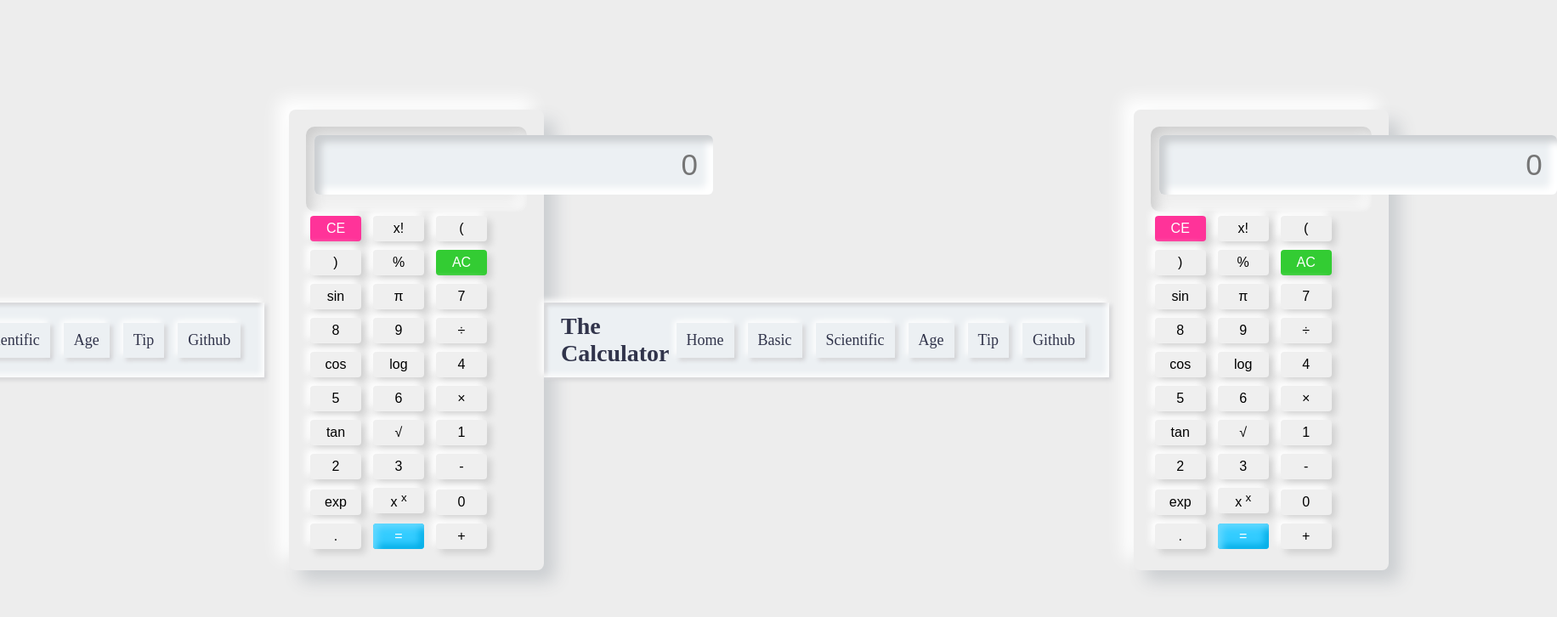
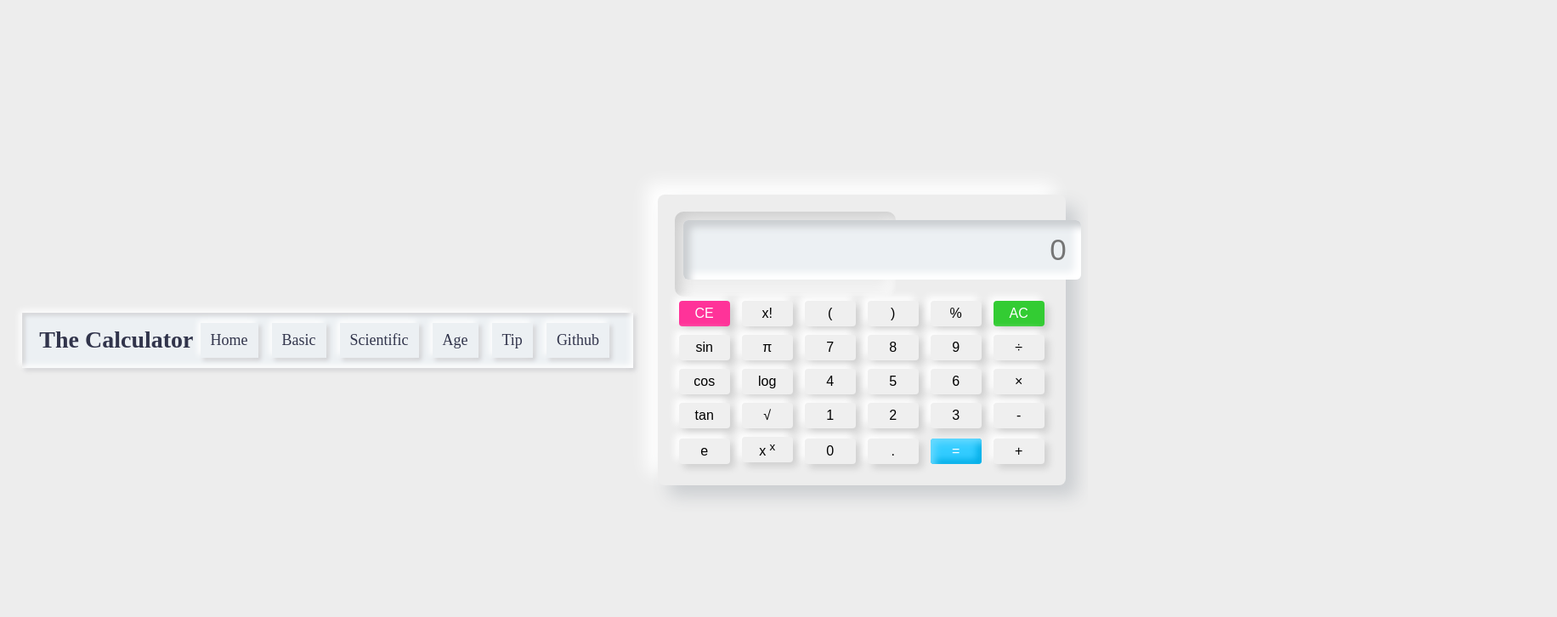
Before and after one commit to naemazam/The-Calculator, a plain HTML site: page sin.html in a window 1280 px wide. Shown: the whole page at 85% size, 1832 px wide, since content can reach past the window. Drawn offline with Linux system fonts and the light colour scheme.

Commit message:
Add files via upload

```diff
--- a/sin.html
+++ b/sin.html
@@ -72,7 +72,7 @@
                 </div>
 
                 <div class="row">
-                    <button onclick="e()">exp</button>
+                    <button onclick="e()">e</button>
                     <button onclick="pow()">x <sup>x</sup> </button>
                     <button class="btn">0</button>
                     <button class="btn">.</button>
@@ -84,89 +84,3 @@
   <script src="app.js"></script>
 </body>
 </html>
-<!DOCTYPE html>
-<html lang="en">
-<head>
-    <meta charset="UTF-8">
-    <meta name="viewport" content="width=device-width, initial-scale=1.0">
-    <title>The Calculator </title>
-    <link rel="stylesheet" href="sin.css">
-    <link rel="stylesheet" href="style.css">
-    <link rel="stylesheet" type="text/css"
-    href="https://stackpath.bootstrapcdn.com/font-awesome/4.7.0/css/font-awesome.min.css">
-</head>
-<body>
-<div class="head">
-<nav>
-    <div class="menu">
-      <input type="checkbox" id="check">
-      <div class="logo"><a href="#">The Calculator</a></div>
-         <ul>
-          <label class="btn cancel" for="check"><i class="fas fa-times"></i></label>
-          <li><a href="index.html">Home</a></li>
-          <li><a href="basic.html">Basic</a></li>
-          <li><a href="sin.html">Scientific</a></li>
-          <li><a href="#">Age</a></li>
-		  <li><a href="#">Tip</a></li>
-          <li><a href="https://github.com/naemazam/The-Calculator">Github</a></li>
-        </ul>
-        <label for="check" class="btn bars"><i class="fas fa-bars"></i></label>
-      </div>
-    </div>
-  </nav>
-
-        <div class="container">
-            <div class="display">
-                <input id="screen" type="text" placeholder="0">
-            </div>
-
-            <div class="btns">
-                <div class="row">
-                    <button id="ce" onclick="backspc()">CE</button>
-                    <button onclick="fact()">x!</button>
-                    <button class="btn">(</button>
-                    <button class="btn">)</button>
-                    <button class="btn">%</button>
-                    <button id="ac" onclick="screen.value=''">AC</button>
-                </div>
-
-                <div class="row">
-                    <button onclick="sin()">sin</button>
-                    <button onclick="pi()">π</button>
-                    <button class="btn">7</button>
-                    <button class="btn">8</button>
-                    <button class="btn">9</button>
-                    <button class="btn">÷</button>
-                </div>
-
-                <div class="row">
-                    <button onclick="cos()">cos</button>
-                    <button onclick="log()">log</button>
-                    <button class="btn">4</button>
-                    <button class="btn">5</button>
-                    <button class="btn">6</button>
-                    <button class="btn">×</button>
-                </div>
-
-                <div class="row">
-                    <button onclick="tan()">tan</button>
-                    <button onclick="sqrt()">√</button>
-                    <button class="btn">1</button>
-                    <button class="btn">2</button>
-                    <button class="btn">3</button>
-                    <button class="btn">-</button>
-                </div>
-
-                <div class="row">
-                    <button onclick="e()">exp</button>
-                    <button onclick="pow()">x <sup>x</sup> </button>
-                    <button class="btn">0</button>
-                    <button class="btn">.</button>
-                    <button id="eval" onclick="screen.value=eval(screen.value)">=</button>
-                    <button class="btn">+</button>
-                </div>
-            </div>
-        </div>
-  <script src="app.js"></script>
-</body>
-</html>
```
